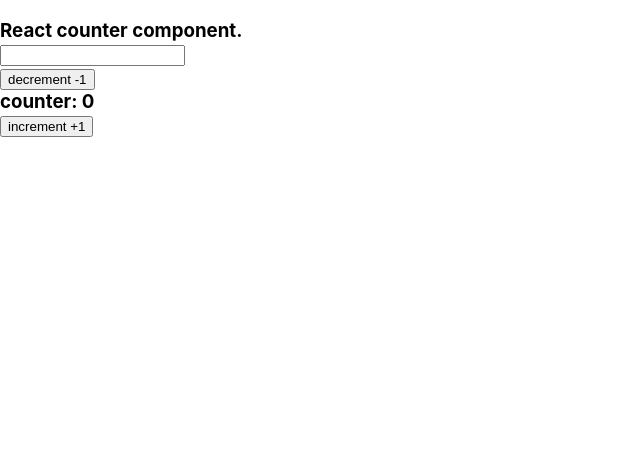
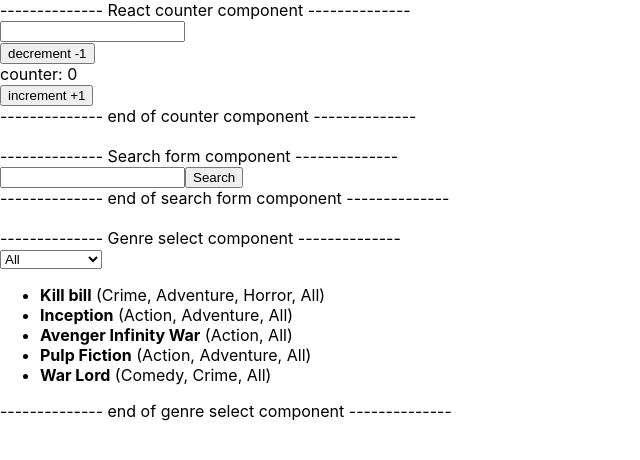
Before and after one commit to SamphorsKhlok/React101, a React (Create React App) app in the folder sam-react-app/coreconcept/: page / in a window 1280 px wide. Shown: the top 460 px of the page, without its empty margins (0-640 px from the left). Built offline with nearby package versions, Linux system fonts and the light colour scheme.

Commit message:
Add search form and Genre select
Add 2 more components

```diff
--- a/sam-react-app/coreconcept/src/App.tsx
+++ b/sam-react-app/coreconcept/src/App.tsx
@@ -4,14 +4,37 @@
 class App extends Component {
     state = {
         counter: 0,
+        genre: ["All", "Documentary", "Comedy", "Horror", "Crime", "Adventure", "Action"],
+        selectedGenre: 'All',
+        moviesMap: new Map([
+            ['Kill bill', ["Crime", "Adventure", "Horror", "All"]],
+            ["Inception", ["Action", "Adventure", "All"]],
+            ["Avenger Infinity War", ["Action", "All"]],
+            ["Pulp Fiction", ["Action", "Adventure", "All"]],
+            ["War Lord", ["Comedy", "Crime", "All"]],
+        ]),
     };
 
     handleOnClick = (event: Event) => {
         const element = event?.target as HTMLElement;
         const componentId = element.getAttribute('id');
-        this.setState({
-            counter: componentId === 'increment' ? this.state.counter + 1 : this.state.counter - 1,
-        });
+        switch(componentId){
+            case 'increment':
+                this.setState({
+                    counter: this.state.counter + 1,
+                });
+                break;
+            case 'decrement':
+                this.setState({
+                    counter: this.state.counter - 1,
+                });
+                break;
+            case 'searchButton':
+                this.searchOperation();
+                break;
+            default:
+                throw Error('Unknown action');
+        }
     }
 
     handleInputChange = (event: Event) => {
@@ -21,11 +44,51 @@
         });
     }
 
+    handleKeyDown = (event: KeyboardEvent) => {
+        if(event.key === "Enter"){
+            this.searchOperation();
+        }
+    }
+
+    searchOperation(){
+        const searchKeywordElement = document.getElementById("searchKeyword") as HTMLInputElement;
+        this.onSearch(searchKeywordElement.value);
+    }
+
+    onSearch(keyword: string){
+        console.log("searching for " + keyword);
+    }
+
+    generateSelectOptions(){
+        return(
+            <select id="select-genre" onChange={this.handleOptionChange}>
+                {this.state.genre.map((genre)=>(<option value={genre} selected={genre === this.state.selectedGenre}>{genre}</option>))}
+            </select>
+        );
+    }
+
+    handleOptionChange = (event: React.ChangeEvent<HTMLSelectElement>) => {
+        const value = event?.target.value ?? "All";
+        this.setState({
+            selectedGenre: value,
+        });
+    }
+
+    generateMovieListByGenre(){
+        return(
+            <ul>
+                {Array.from(this.state.moviesMap.keys()).filter((key)=>(this.state.moviesMap.get(key)?.includes(this.state.selectedGenre))).map((movie) => (
+                    <li key={movie}><b>{movie}</b> ({this.state.moviesMap.get(movie)?.join(", ")})</li>
+                ))}
+            </ul>
+        );
+    }
+
     render() {
         return createElement(
-            "h3",
+            "div",
             null,
-            'React counter component.',
+            '-------------- React counter component -------------- ',
             createElement(
                 'br',
                 null
@@ -54,6 +117,51 @@
                 {onClick: (event: Event) => this.handleOnClick(event), "id": "increment"},
                 'increment +1',
             ),
+            createElement(
+                'div',
+                null,
+                '--------------  end of counter component -------------- ',
+            ),
+            createElement(
+                'br',
+                null
+            ),
+            createElement(
+                "div",
+                null,
+                '-------------- Search form component -------------- ',
+            ),
+            createElement(
+                'input',
+                {onKeyDown: (event: KeyboardEvent) => this.handleKeyDown(event), "id":"searchKeyword"},
+                null,
+            ),
+            createElement(
+                'button',
+                {onClick: (event: Event) => this.handleOnClick(event), "id": "searchButton"},
+                'Search',
+            ),
+            createElement(
+                'div',
+                null,
+                '--------------  end of search form component -------------- ',
+            ),
+            createElement(
+                'br',
+                null
+            ),
+            createElement(
+                "div",
+                null,
+                '-------------- Genre select component -------------- ',
+            ),
+            this.generateSelectOptions(),
+            this.generateMovieListByGenre(),
+            createElement(
+                'div',
+                null,
+                '--------------  end of genre select component -------------- ',
+            ),
         );
     }
 }
```
